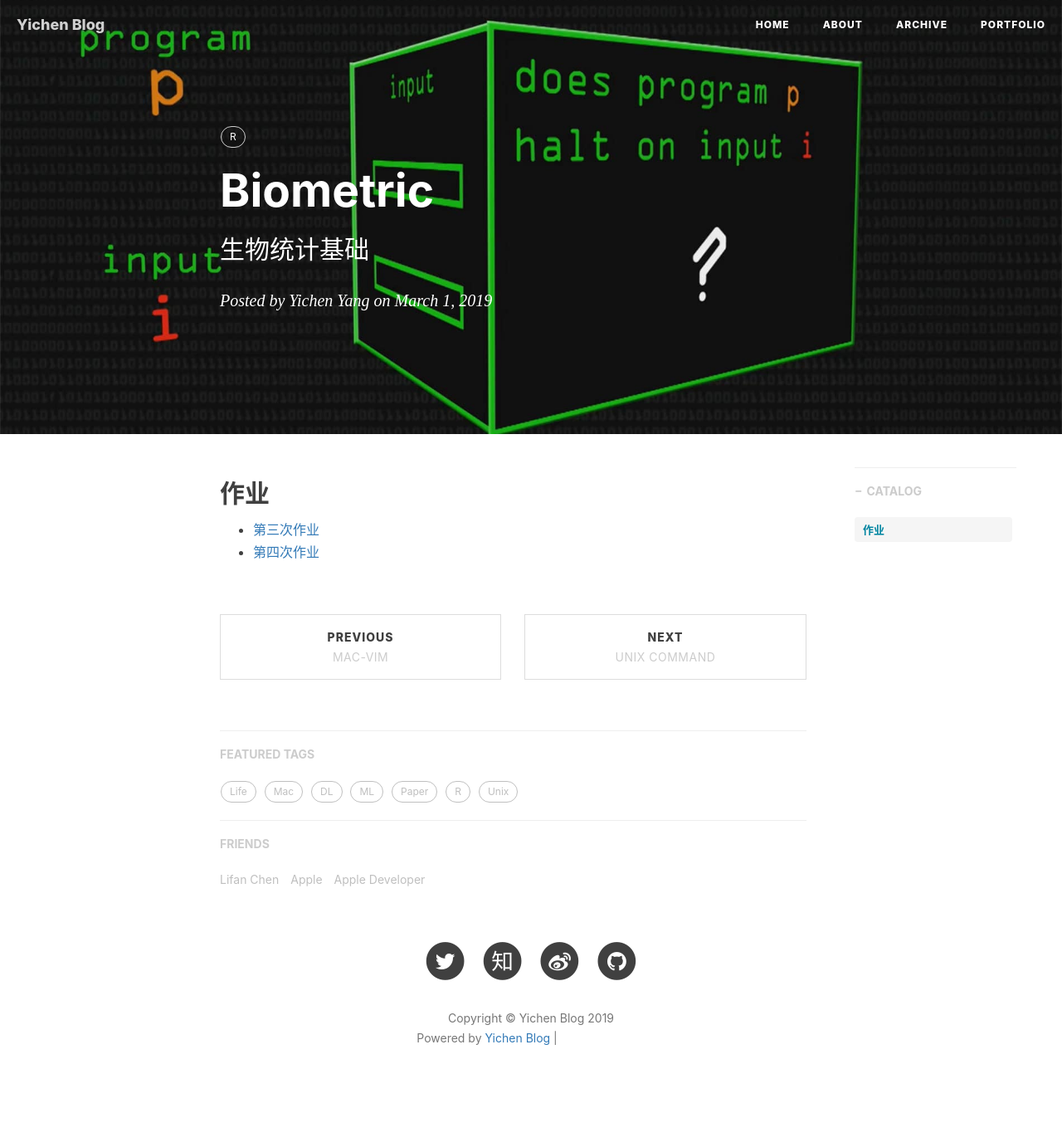
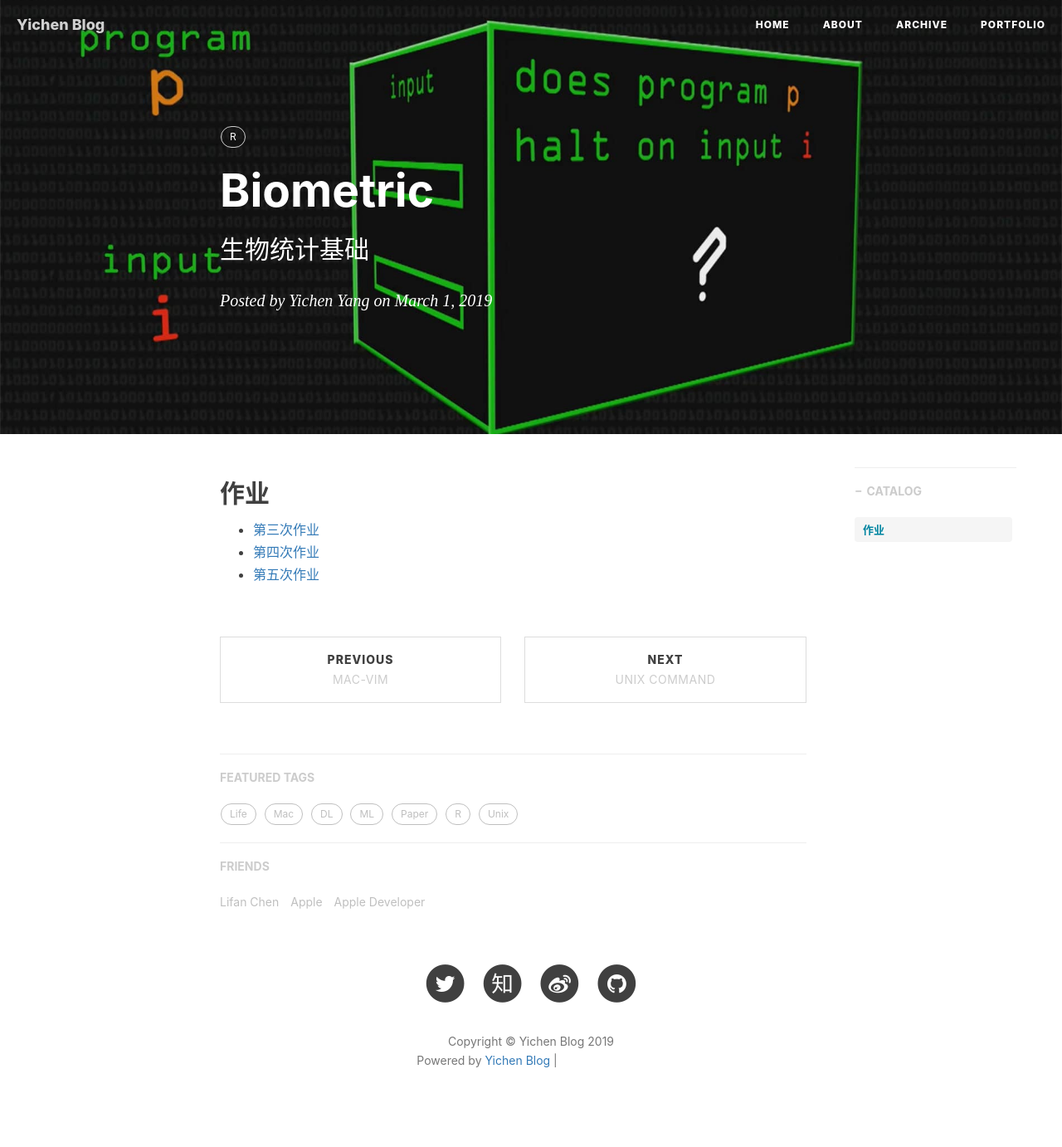
Before and after one commit to Tianbiao-Yang/tianbiao-yang.github.io, a Jekyll site: the page built from _posts/2019-02-26-biometric-2019.md, in a window 1280 px wide. Shown: the whole page at 83% size. Built offline with Jekyll 4.4.1, drawn with Linux system fonts in a browser that asks for light colours; nearby versions of some CDN libraries; comment, search, counter and statistics services are not loaded; before the commit the page ends 1355 px from its top, so only the background shows below that; grey boxes are pictures that could not be loaded.

Commit message:
Update 2019-02-26-biometric-2019.md

```diff
--- a/_posts/2019-02-26-biometric-2019.md
+++ b/_posts/2019-02-26-biometric-2019.md
@@ -14,3 +14,4 @@ tags:                               #标签
 ## 作业
 * [第三次作业](https://tianbiao-yang.github.io/Biometric/ex3.html)
 * [第四次作业](https://tianbiao-yang.github.io/Biometric/ex4.html)
+* [第五次作业](https://tianbiao-yang.github.io/Biometric/ex5.html)
```
